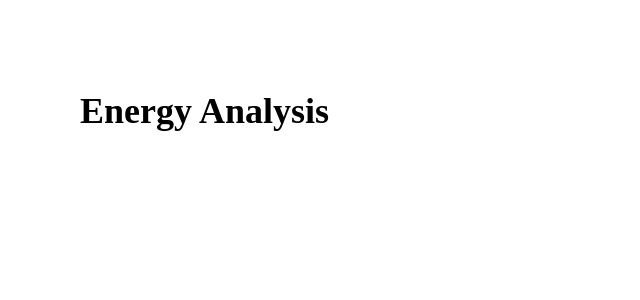
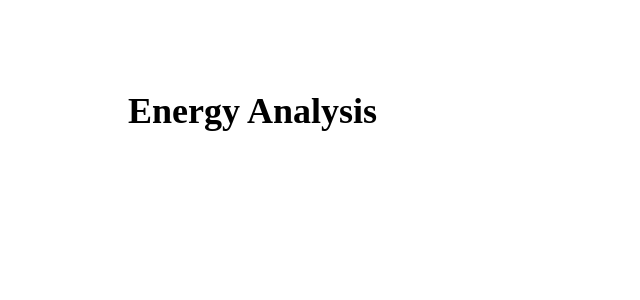
Before and after one commit to MartinaWei/MartinaWei.github.io, a React (Create React App) app: page /energy in a window 1280 px wide. Shown: the top 300 px of the page, without its empty margins (0-640 px from the left). Built offline with nearby package versions, Linux system fonts and the light colour scheme.

Commit message:
add max-width

```diff
--- a/src/App.js
+++ b/src/App.js
@@ -20,7 +20,7 @@ import About from './About/About.js';
 const Header = styled.div`
     text-align: center;
     position: fixed;
-    width: 100vw;
+    width: 100%;
     background-color: white;
     padding: 20px;
     z-index: 1;
@@ -41,6 +41,11 @@ const LinkContainer = styled.div`
     .active {
         color: #9B9B9B;
     }
+`;
+
+const Container = styled.div`
+    max-width: 1024px;
+    margin: auto;
 `;
 
 class App extends Component {
@@ -81,13 +86,16 @@ class App extends Component {
             <Router>
                 <div className="App">
                     <Route path="/" exact render={() => (
-                        <div>
                         <Header>
                             <LinkContainer>
                                 {links}
                             </LinkContainer>
                         </Header>
+                    )} />
 
+                    <Container>
+                        <Route path="/" exact render={() => (
+                            <div>
                                 <Element name="About">
                                     <About></About>
                                 </Element>
@@ -108,6 +116,7 @@ class App extends Component {
                         <Route path="/pakonw" render={() => (
                             <Pakonw/>
                         )} />
+                    </Container>
                 </div>
             </Router>
         );
--- a/src/Pro/Pro.js
+++ b/src/Pro/Pro.js
@@ -4,7 +4,7 @@ import styled from 'styled-components'
 
 const Container = styled.div`
     height: 100vh;
-    width: 100vw;
+    width: 100%;
     box-sizing: border-box;
     padding-top: 35vh;
     text-align: center;
--- a/src/Works/Template/index.js
+++ b/src/Works/Template/index.js
@@ -2,7 +2,7 @@ import React from 'react';
 import styled from 'styled-components';
 
 const Container = styled.div`
-    padding: 60px 80px;
+    padding: 60px 0;
     h1 {
         font-family: Avenir Next;
         font-size: 36px;
```
Lines whose indentation alone changed are shown as unchanged.
